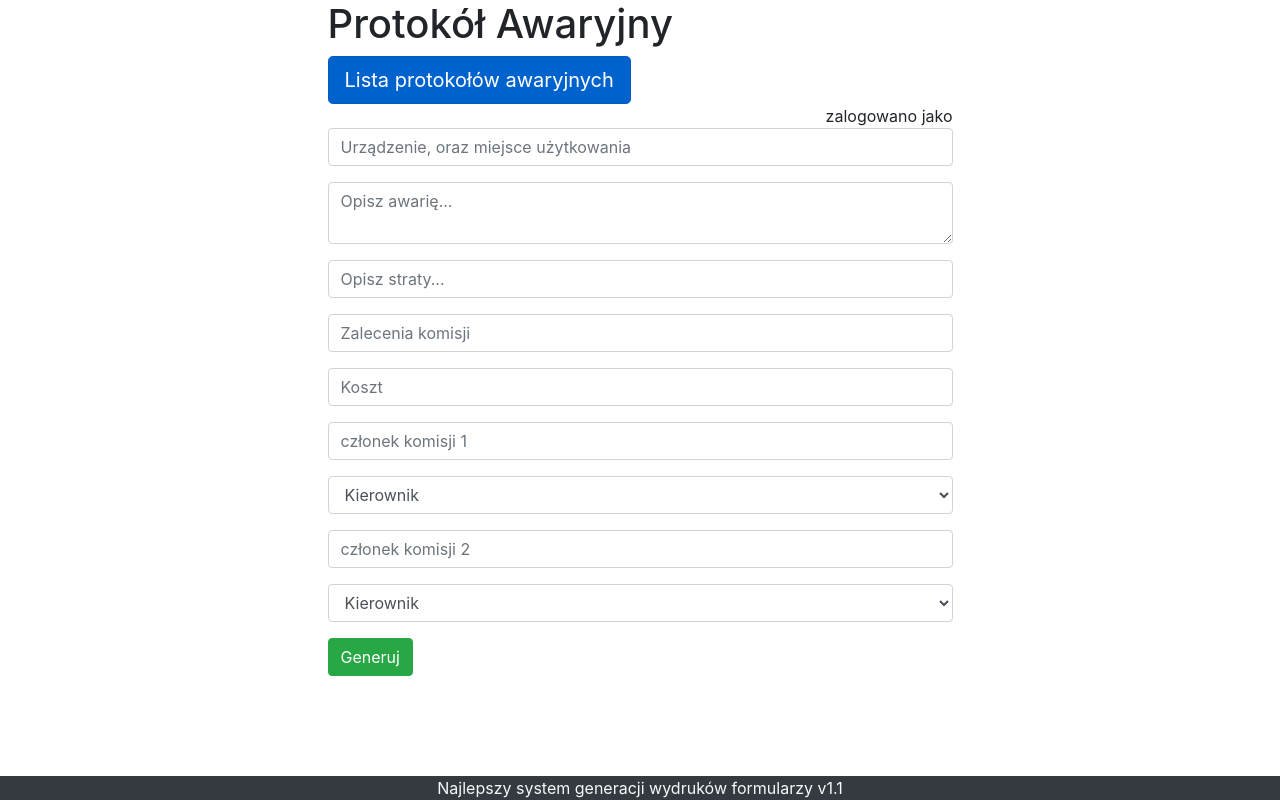
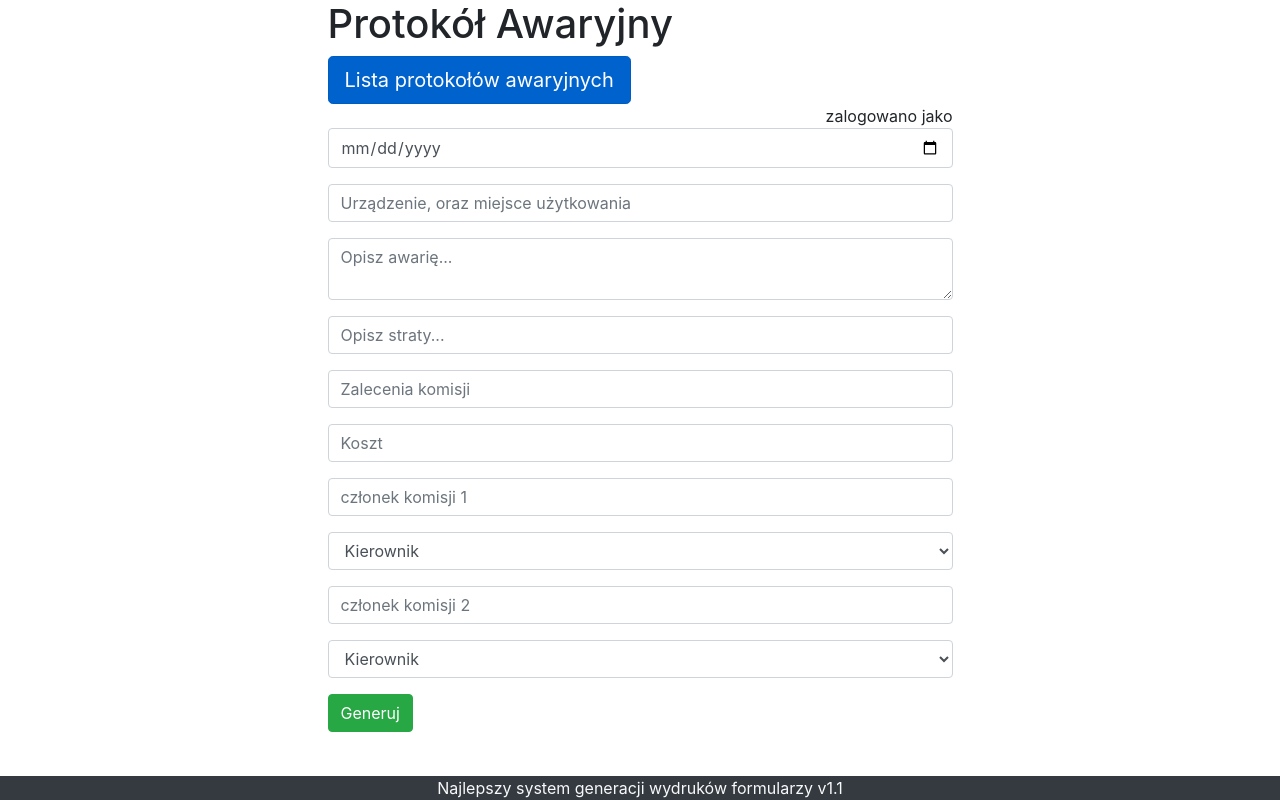
Before and after one commit to MateuszWawro/orzeczenieTechniczneApp, a Flask app: page /form_sec in a window 1280 px wide. Run offline with Flask 2, Linux system fonts and the light colour scheme; some libraries are stand-ins or nearby versions.

```diff
--- a/app/forms.py
+++ b/app/forms.py
@@ -1,5 +1,5 @@
 from flask_wtf import FlaskForm
-from wtforms import StringField, SubmitField, IntegerField, SelectField, PasswordField, TextAreaField
+from wtforms import StringField, SubmitField, IntegerField, SelectField, PasswordField, TextAreaField, DateField
 from wtforms import validators
 
 #klasa formularza orzeczenia
@@ -27,10 +27,11 @@ class LoginForm(FlaskForm):
     submit = SubmitField('Zaloguj')
 
 
-#klasa formularza protokołu
+#klasa formularza protokołu.
 class AwariaForm(FlaskForm):
     urzadz_miejsc = StringField('Urzadzenie', [validators.Length(min=10 ,max=73)])
     opis_awa = TextAreaField()
+    date = DateField()
     straty = StringField()
     zalecenia = StringField()
     koszt_szac = StringField()
--- a/app/models.py
+++ b/app/models.py
@@ -1,6 +1,7 @@
 from . import db
-from sqlalchemy import String
+from sqlalchemy import String, Date
 from flask_login import UserMixin
+
 
 #model bazy danych użytkowników
 class User (db.Model, UserMixin):
@@ -39,3 +40,4 @@ class Awaria(db.Model):
     cz_2_kom = db.Column(db.String())
     stanowisko = db.Column(db.String())
     stanowisko2= db.Column(db.String())
+    date = db.Column(db.Date())
--- a/app/report_generate_awar.py
+++ b/app/report_generate_awar.py
@@ -288,6 +288,7 @@ def generate_report_sec(lista_query_sec=None):
     data_v.set_align('right')
     data_v.set_font_size(8)
     data_v.set_font_name('Tahoma')
+    data_v.set_num_format(14)
 
 #stworzenie arkusza w pliku xlsx i definicja ustawien
     worksheet = workbook.add_worksheet()
@@ -308,7 +309,7 @@ def generate_report_sec(lista_query_sec=None):
     worksheet.merge_range('B1:E1', 'Sekcja Informatyki i Telekomunikacji', merge_center)
     worksheet.insert_image('A1', '{0}\\{1}'.format(app.app.root_path,'szpital.png'), {'x_scale': 0.2, 'y_scale': 0.2})
     worksheet.merge_range('C3:E3', 'Protokół Awaryjny', merge_general_bold)
-    worksheet.merge_range('E2:G2', 'Elbląg, dn. {0}'.format(datetime.date.today()), data_v)
+    worksheet.merge_range('F2:G2', lista_query_sec.date, data_v)
 
 #lewa strona formularz własciwy
     worksheet.merge_range('A5:G5', 'Urządzenie, które uległo awarii, miejsce użytkowania:', merge_general_left)
@@ -353,7 +354,7 @@ def generate_report_sec(lista_query_sec=None):
     worksheet.merge_range('K1:N1', 'Sekcja Informatyki i Telekomunikacji', merge_center)
     worksheet.insert_image('J1', '{0}\\{1}'.format(app.app.root_path, 'szpital.png'), {'x_scale': 0.2, 'y_scale': 0.2})
     worksheet.merge_range('L3:N3', 'Protokół Awaryjny', merge_general_bold)
-    worksheet.merge_range('N2:P2', 'Elbląg, dn. {0}'.format(datetime.date.today()), data_v)
+    worksheet.merge_range('N2:P2',  lista_query_sec.date, data_v)
 
 # prawa strona formularz własciwy
     worksheet.merge_range('J5:P5', 'Urządzenie, które uległo awarii, miejsce użytkowania:', merge_general_left)
--- a/app/templates/formularz_awar.html
+++ b/app/templates/formularz_awar.html
@@ -30,6 +30,7 @@
                 zalogowano jako {{current_user.login}}
             </div>
         </div>
+        <div class = "form-group"> {{awaria_form.date(placeholder="data", class = "form-control")}}</div>
         <div class = "form-group"> {{awaria_form.urzadz_miejsc(placeholder="Urządzenie, oraz miejsce użytkowania", class="form-control")}}</div>
         <div class = "form-group"> {{awaria_form.opis_awa(placeholder="Opisz awarię...", class="form-control")}}</div>
         <div class = "form-group"> {{awaria_form.straty(placeholder="Opisz straty...", class="form-control")}}</div>
--- a/app/views.py
+++ b/app/views.py
@@ -114,7 +114,7 @@ def view_generate(id):
 def view_generate_sec(id):
     lista_prot = Awaria.query.filter_by(id=id).first()
     return send_file(generate_report_sec(lista_query_sec=lista_prot),
-                     download_name='{0}_{1}.xlsx'.format(lista_prot.urzadz_miejsc, datetime.date.today()), as_attachment=True, mimetype='application/vnd.ms-excel')
+                     download_name='{0}.xlsx'.format(lista_prot.urzadz_miejsc), as_attachment=True, mimetype='application/vnd.ms-excel')
 
 
 #formularz logowania 2
@@ -144,7 +144,7 @@ def form_page_sec():
             q = Awaria(urzadz_miejsc=awaria_form.urzadz_miejsc.data, opis=awaria_form.opis_awa.data,
                        straty=awaria_form.straty.data, zalecenia=awaria_form.zalecenia.data, koszt_szac=awaria_form.koszt_szac.data,
                        cz_1_kom=awaria_form.czlonek_1.data,
-                       cz_2_kom=awaria_form.czlonek_2.data, stanowisko=awaria_form.stanowisko_1.data, stanowisko2=awaria_form.stanowisko_2.data)
+                       cz_2_kom=awaria_form.czlonek_2.data, stanowisko=awaria_form.stanowisko_1.data, stanowisko2=awaria_form.stanowisko_2.data, date=awaria_form.date.data)
             db.session.add(q)
         except DBAPIError as e:
             flash(e.detail)
```
Also changed, not shown: app/templates/lista_orzeczen_awar.html (+6 -2 lines), orztechApp_database.db.
